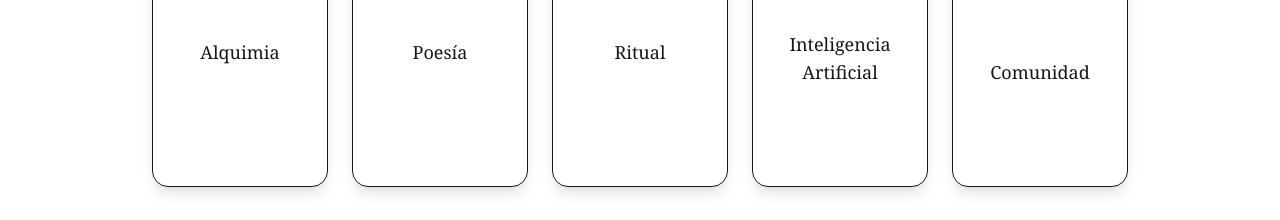
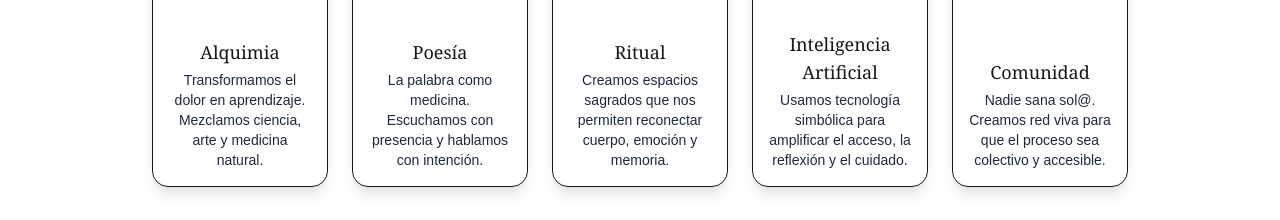
Before and after one commit to Abetar/casa_cora, a Next.js app: page / in a window 1280 px wide. Shown: the part 1069-1289 px from the top of the page. Built offline with nearby package versions, Linux system fonts and the light colour scheme.

Commit message:
Update Pilares.tsx

```diff
--- a/src/components/Pilares.tsx
+++ b/src/components/Pilares.tsx
@@ -30,10 +30,12 @@ const pilares = [
   },
 ]
 
-
 const Pilares = () => {
   return (
-    <section id="pilares" className="py-24 px-6 max-w-7xl mx-auto text-center">
+    <section
+      id="pilares"
+      className="py-24 px-6 max-w-7xl mx-auto text-center bg-white dark:bg-[#0f0e17]"
+    >
       <motion.h2
         initial={{ opacity: 0, y: 30 }}
         whileInView={{ opacity: 1, y: 0 }}
@@ -56,12 +58,14 @@ const Pilares = () => {
               ease: 'easeOut',
               delay: i * 0.2,
             }}
-            className="origin-bottom bg-white/5 border border-gold/30 backdrop-blur-sm w-44 h-64 flex flex-col justify-between p-4 rounded-2xl shadow-lg hover:scale-105 transition"
+            className="origin-bottom bg-white/5 dark:bg-white/10 border border-gold/30 backdrop-blur-sm w-44 h-64 flex flex-col justify-between p-4 rounded-2xl shadow-lg hover:scale-105 transition"
           >
             <div className="text-4xl">{pilar.emoji}</div>
             <div>
               <h3 className="text-lg text-gold font-serif mb-1">{pilar.titulo}</h3>
-              <p className="text-white/80 text-sm">{pilar.texto}</p>
+              <p className="text-slate-800 dark:text-white/80 text-sm">
+                {pilar.texto}
+              </p>
             </div>
           </motion.div>
         ))}
```
